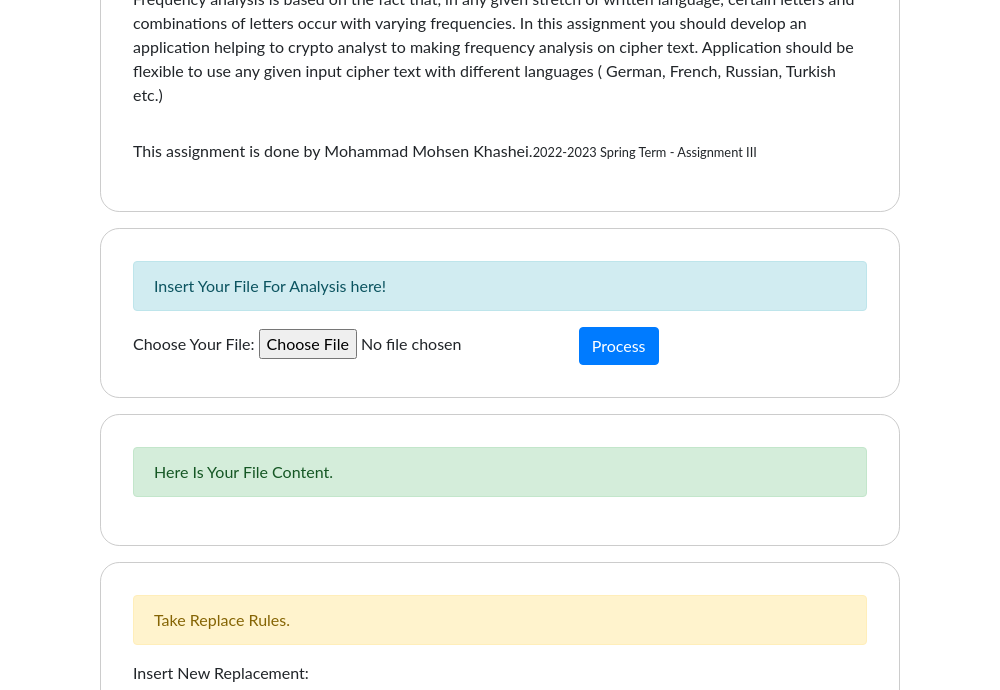
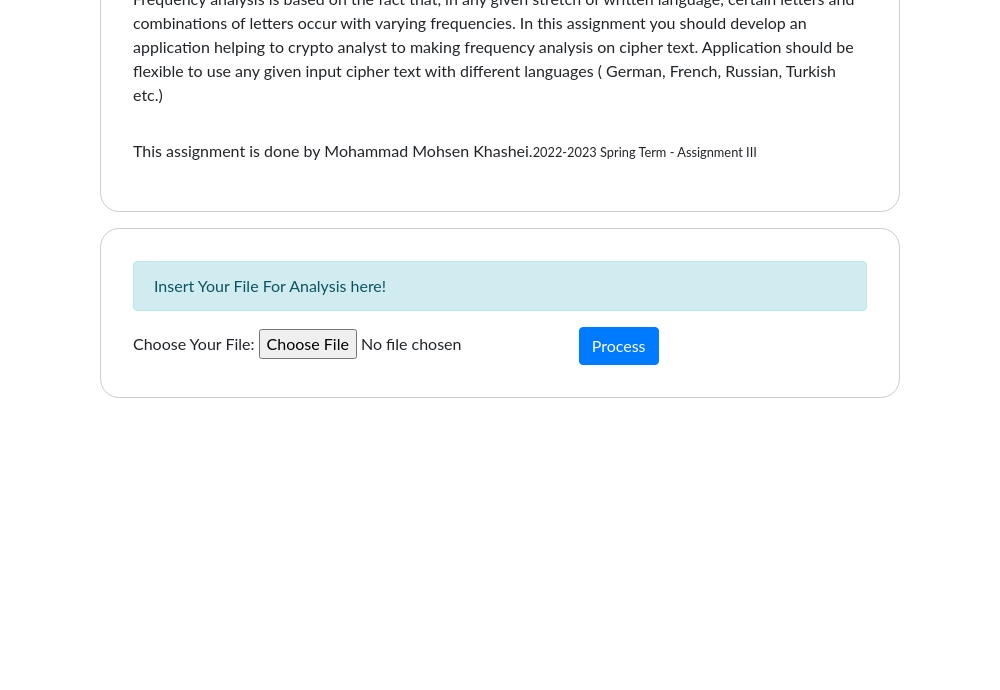
Before and after one commit to mohsenkhashei/textFrequencyAnalysis, an Electron app: page core/index.html in a window 1000 px wide. Shown: the part 104-794 px from the top of the page. Drawn offline with Linux system fonts and the light colour scheme.

Commit message:
edit frontend of site

```diff
--- a/core/index.html
+++ b/core/index.html
@@ -45,20 +45,12 @@
           </div>
         </div>
       </section>
-      <div id="pare">
-        <section class="card show-section">
-          <div class="row">
-            <div class="col" id="content">
-              <div class="alert alert-success" role="success">
-                Here Is Your File Content.
-              </div>
-            </div>
-          </div>
-        </section>
-      </div>
+      <div id="pare"></div>
+
       <section
       class="card change-section mt-3 mb-3 sticky-bottom"
       id="exitSection"
+      style="display: none;"
     >
       <div class="row">
         <div class="col-lg-12">
@@ -89,7 +81,8 @@
         </div>
       </div>
     </section>
-      <!-- <button onclick="topFunction()" id="goTop" title="Go to top">Top</button> -->
+
+
     </main>
     <!-- You can also require other files to run in this process -->
     <script src="./renderer.js"></script>
```
Lines whose indentation alone changed are shown as unchanged.
